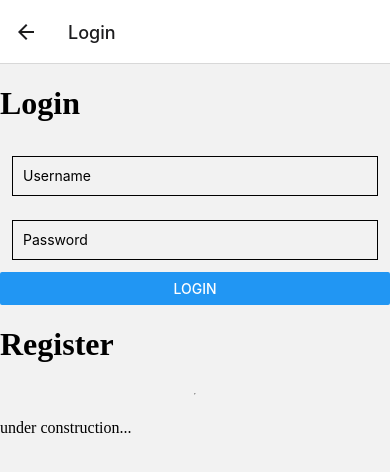
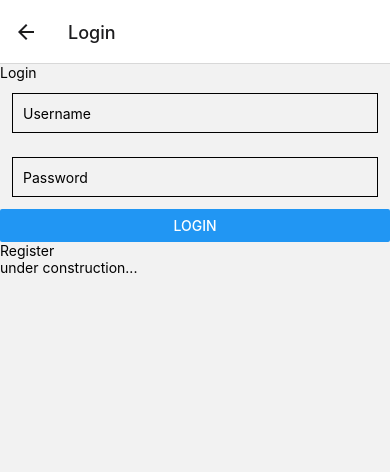
Before and after one commit to sharabiania/circles, a React Native app: screen /Login in a window 390 px wide. Shown: the top 472 px of the page. Built offline with nearby package versions, Linux system fonts and the light colour scheme.

Commit message:
fix login screen

```diff
--- a/components/LoginScreen.jsx
+++ b/components/LoginScreen.jsx
@@ -1,5 +1,5 @@
 import React from 'react'
-import { Button, TextInput, SafeAreaView, StyleSheet } from 'react-native';
+import { Button, TextInput, Text, SafeAreaView, StyleSheet } from 'react-native';
 
 // NOTE: use this maybe: https://www.npmjs.com/package/react-native-login-screen
 export default function LoginScreen({navigation}) {
@@ -7,7 +7,7 @@ export default function LoginScreen({navigation}) {
   const [password, setPassword] = React.useState('');
     return (
         <SafeAreaView>
-          <h1>Login</h1>
+          <Text>Login</Text>
           <TextInput
             placeholder='Username'
             style={styles.input}
@@ -17,9 +17,8 @@ export default function LoginScreen({navigation}) {
             style={styles.input}
             onChangeText={setPassword} value={password} />
           <Button title='login' />
-          <h1>Register</h1>
-          <hr/>
-          <p>under construction...</p>
+          <Text>Register</Text>
+          <Text>under construction...</Text>
         </SafeAreaView>
     );
 }
```
